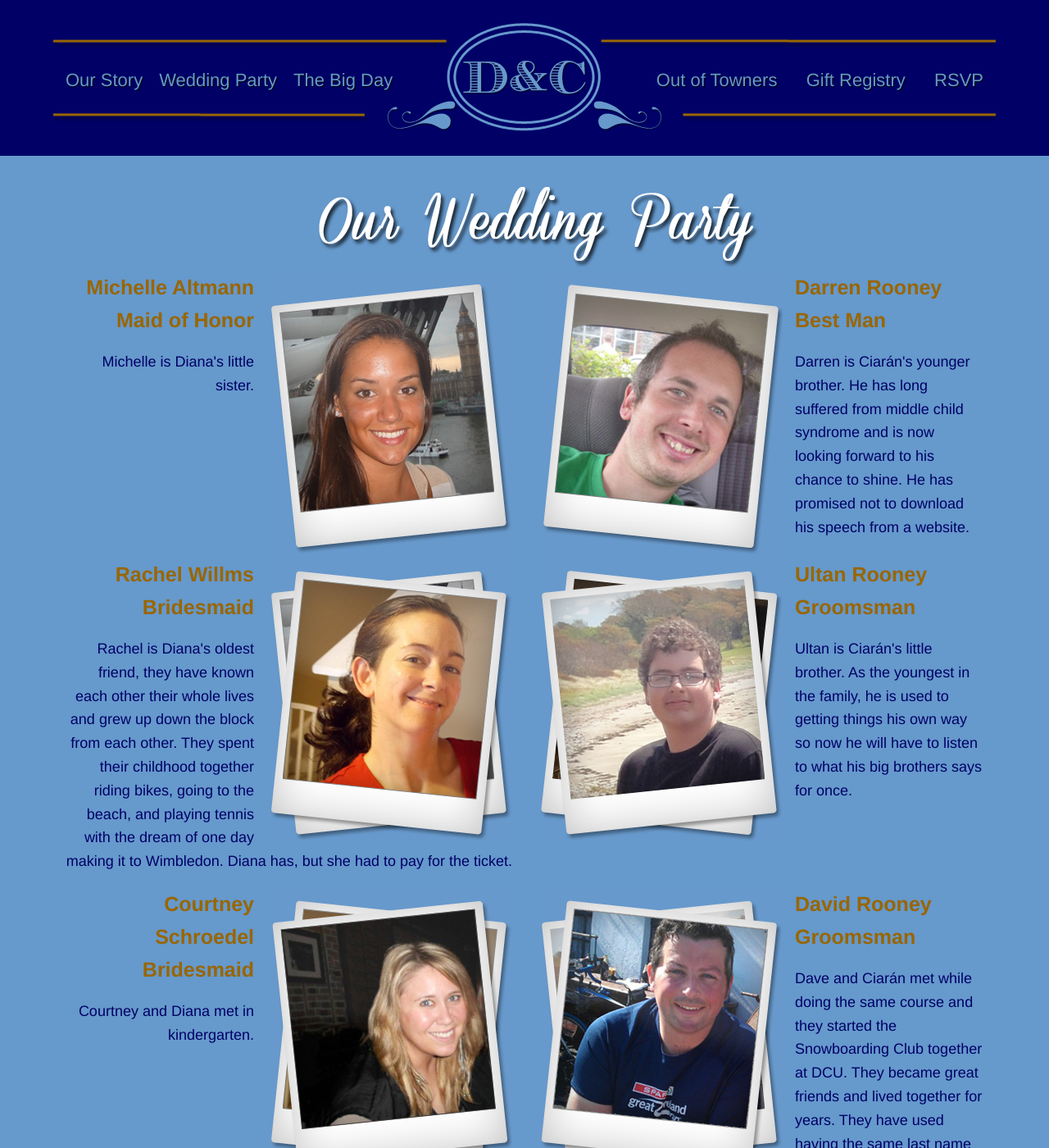
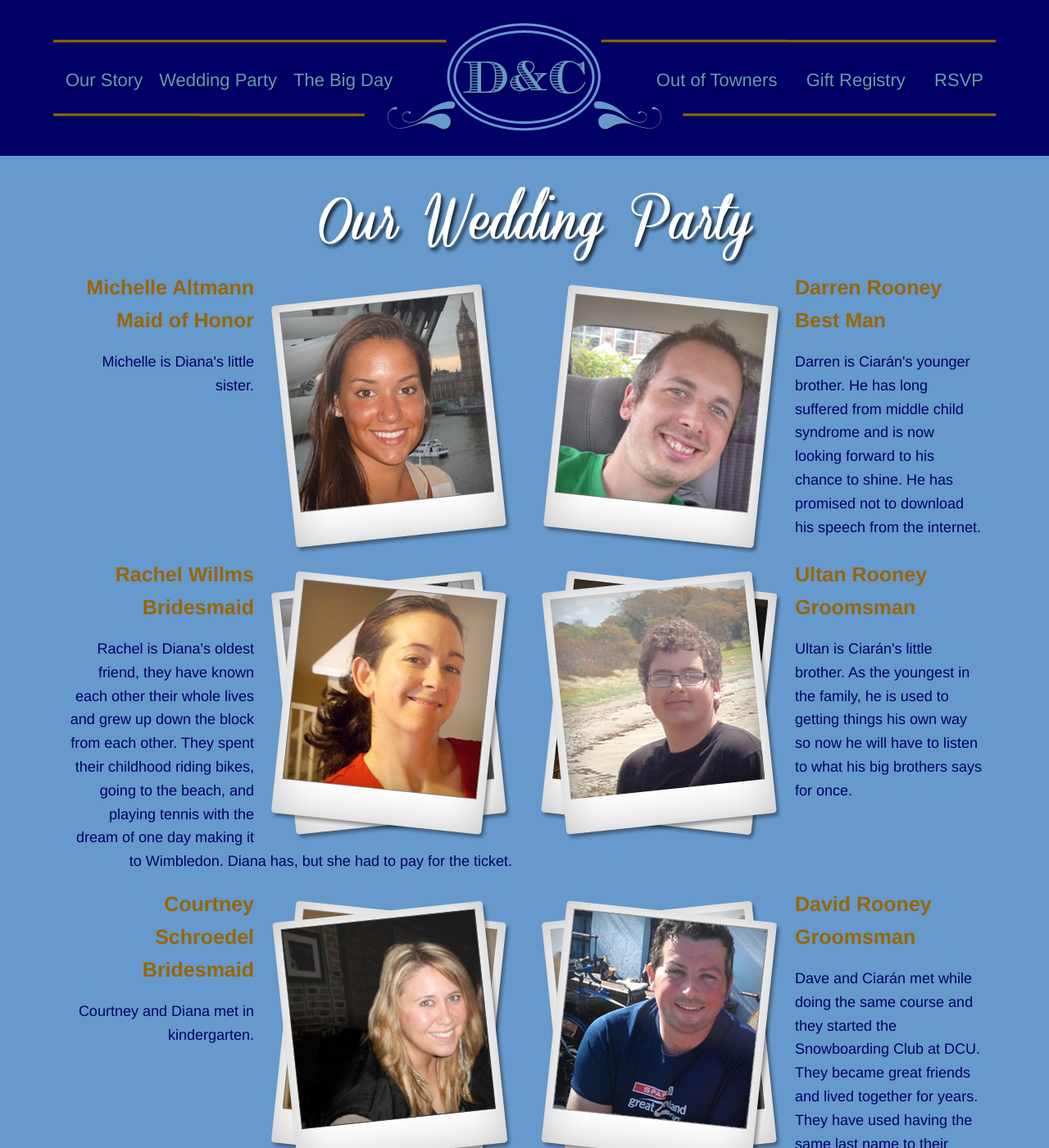
Before and after one commit to CiaranR/diana-and-ciaran, a Jekyll site: the page built from _posts/2012-12-21-Our-Wedding-Party.html, in a window 1280 px wide and 1400 px high. Shown: the whole window at 82% size. Built offline with Jekyll 4.4.1, drawn with Linux system fonts in a browser that asks for light colours; some web fonts are replaced; some of the changed text lies outside the part shown.

Commit message:
more spelling

```diff
--- a/_layouts/default.html
+++ b/_layouts/default.html
@@ -12,7 +12,7 @@
 	{% if page.title %}
 	<title>{{ page.title }} - {{ site.title }}</title>
 	{% else %}
-	<title>Welecome to {{ site.title }}</title>
+	<title>Welcome to {{ site.title }}</title>
 	{% endif %}
 
 	{% if page.description %}
--- a/_posts/2012-12-21-Our-Wedding-Party.html
+++ b/_posts/2012-12-21-Our-Wedding-Party.html
@@ -25,7 +25,7 @@
 				<img src="/images/party/darren.jpg" title="Darren Rooney" alt="Darren Rooney" class="left pad-right-15" />
 				<p class="text-left"><strong>Darren Rooney<br />
 				   Best Man</strong></p>
-				<p class="text-left">Darren is Ciar&aacute;n's younger brother. He has long suffered from middle child syndrome and is now looking forward to his chance to shine. He has promised not to download his speech from a website.</p>
+				<p class="text-left">Darren is Ciar&aacute;n's younger brother. He has long suffered from middle child syndrome and is now looking forward to his chance to shine. He has promised not to download his speech from the internet.</p>
 			</div>
 		</div>
 		<div class="row">
@@ -33,7 +33,7 @@
 				<img src="/images/party/rachel.jpg" title="Rachel Willms" alt="Rachel Willms" class="right pad-left-15" />
 				<p class="text-right"><strong>Rachel Willms<br />
 				   Bridesmaid</strong></p>
-				<p class="text-right">Rachel is Diana's oldest friend, they have known each other their whole lives and grew up down the block from each other. They spent their childhood together riding bikes, going to the beach, and playing tennis with the dream of one day making it to Wimbledon. Diana has, but she had to pay for the ticket.</p>
+				<p class="text-right">Rachel is Diana's oldest friend, they have known each other their whole lives and grew up down the block from each other. They spent their childhood riding bikes, going to the beach, and playing tennis with the dream of one day making it to Wimbledon. Diana has, but she had to pay for the ticket.</p>
 			</div>
 			<div class="six columns">
 				<img src="/images/party/ultan.jpg" title="Ultan Rooney" alt="Ultan Rooney" class="left pad-right-15" />
@@ -53,7 +53,7 @@
 				<img src="/images/party/dave.jpg" title="David Rooney" alt="David Rooney" class="left pad-right-15" />
 				<p class="text-left"><strong>David Rooney<br />
 				   Groomsman</strong></p>
-				<p class="text-left"><span title="aka Ted">Dave</span> and Ciar&aacute;n met while doing the same course and they started the Snowboarding Club together at DCU.  They became great friends and lived together for years. They have used having the same last name to their advantage over the years, with people often mistaking them for brothers.</p>
+				<p class="text-left"><span title="aka Ted">Dave</span> and Ciar&aacute;n met while doing the same course and they started the Snowboarding Club at DCU.  They became great friends and lived together for years. They have used having the same last name to their advantage over the years, with people often mistaking them for brothers.</p>
 			</div>
 		</div>
 		<div class="row">
@@ -75,13 +75,13 @@
 				<img src="/images/party/sharkey.jpg" title="Christine Valentic" alt="Christine Valentic" class="right pad-left-15" />
 				<p class="text-right"><strong>Christine Valentic<br />
 				   Bridesmaid</strong></p>
-				<p class="text-right">Christine and Diana have known each other since they were 9.  Diana returned from Christmas vacation and found out that Christine had taken over her desk next to all of her friends. Despite the rough start, they became great friends.</p>
+				<p class="text-right">Christine and Diana have known each other since they were 9.  Diana returned from Christmas vacation and found out that Christine had taken over her desk next to all of her friends. Despite the rough start, they remain great friends.</p>
 			</div>
 			<div class="six columns">
 				<img src="/images/party/alan.jpg" title="Alan O'Conor" alt="Alan O'Conor" class="left pad-right-15" />
 				<p class="text-left"><strong>Alan O'Conor<br />
 				   Groomsman</strong></p>
-				<p class="text-left"><span title="aka Lad">Alan</span> and Ciar&aacute;n met doing the same course at DCU.  Despite Al always being wrong, their common love of the internet meant that they would become great friends. Al has left Dublin and is now living the dream in San Fransisco.</p>
+				<p class="text-left"><span title="aka Lad">Alan</span> and Ciar&aacute;n met doing the same course at DCU.  Despite Al always being wrong, their common love of the internet meant that they became great friends. Al has left Dublin and is now living the dream in San Fransisco.</p>
 			</div>
 		</div>
 		<div class="row">
```
